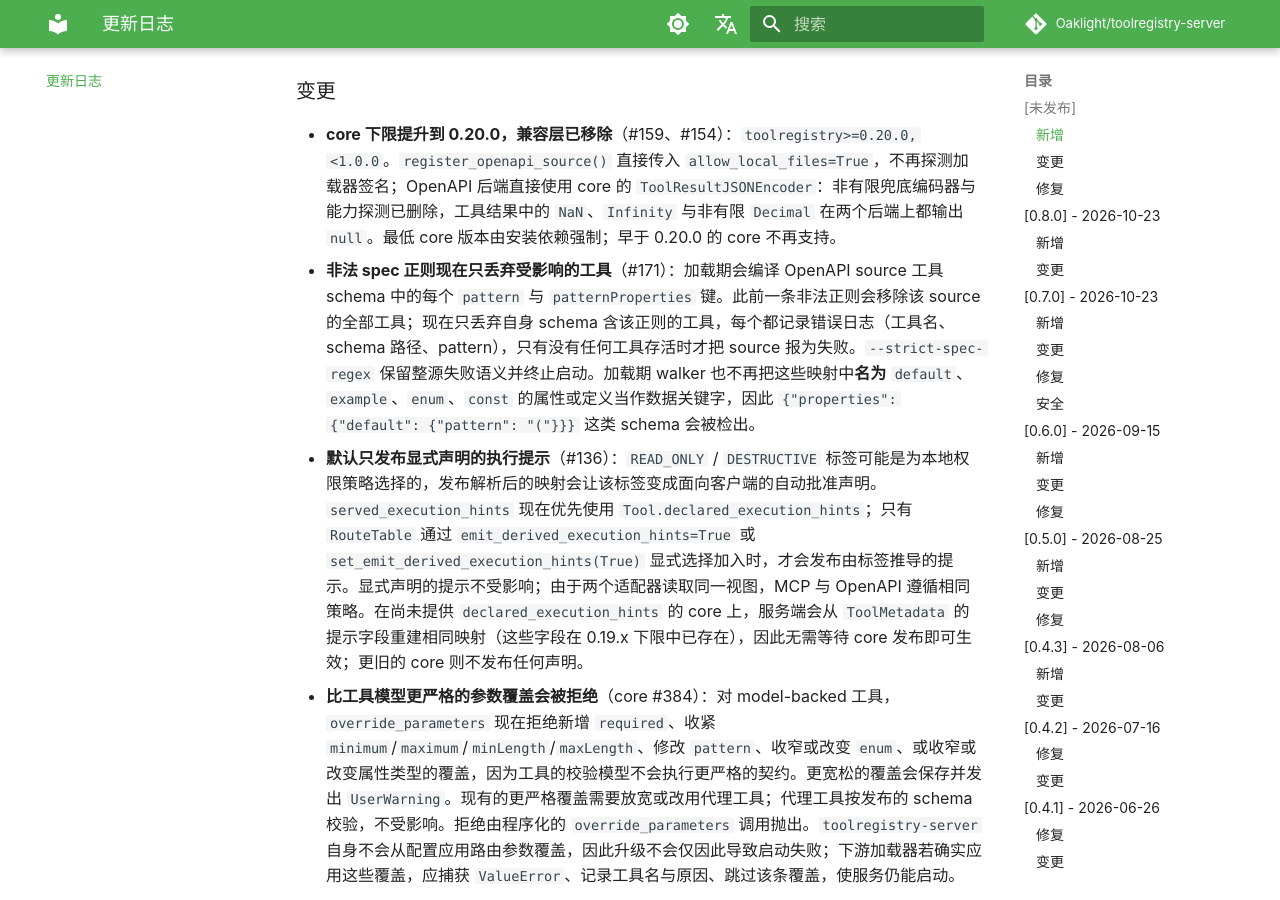
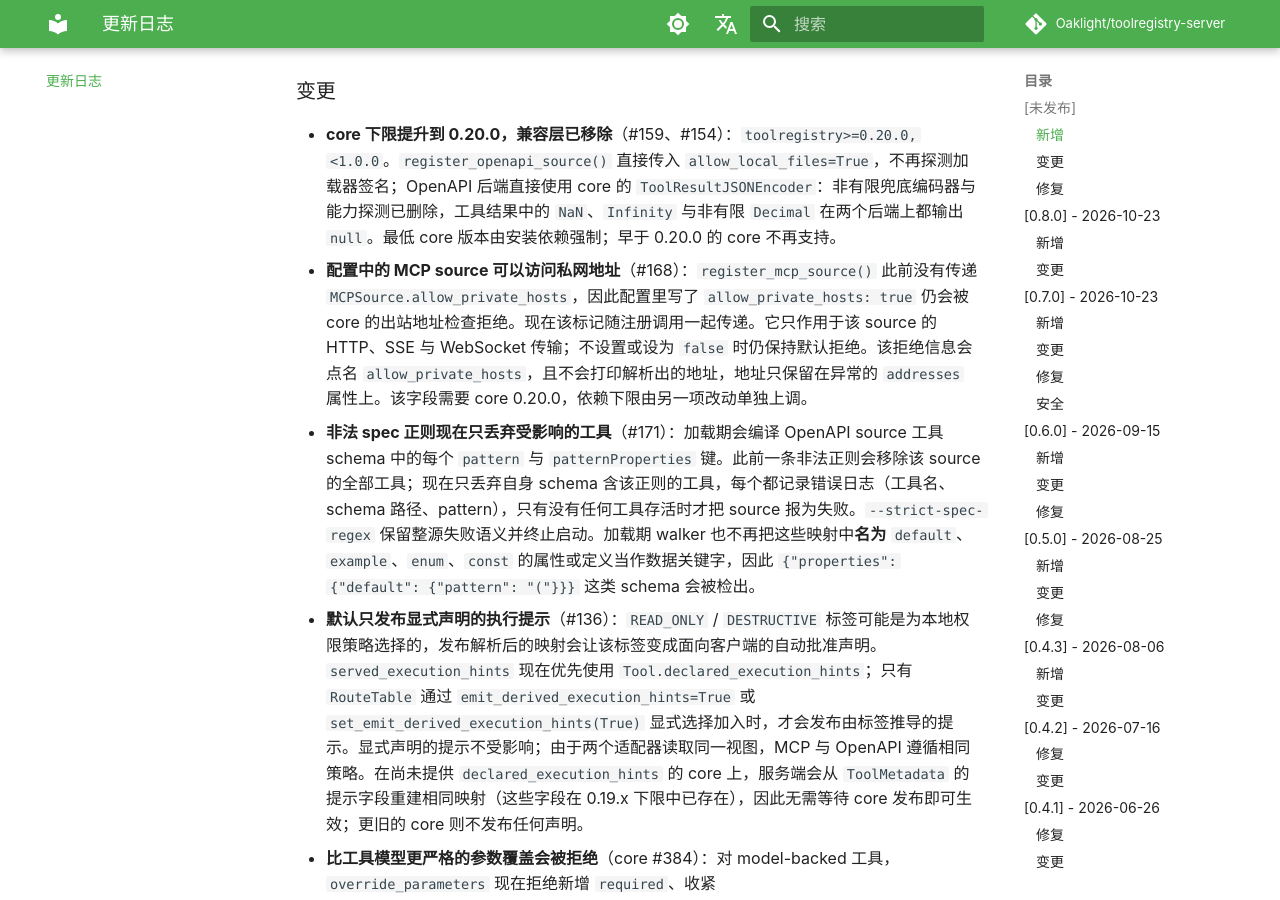
Before and after one commit to Oaklight/toolregistry-server, an MkDocs documentation site: the page built from docs/changelog.md, in a window 1280 px wide and 900 px high, scrolled down 856 px. Built offline with MkDocs 1.6.1 and Material for MkDocs 9.7.7, drawn with Linux system fonts in a browser that asks for light colours; some web fonts are replaced; comment, search, counter and statistics services are not loaded.

Commit message:
docs(changelog): 记录 MCP 私网地址转发 (#168)

```diff
--- a/docs/changelog.md
+++ b/docs/changelog.md
@@ -14,6 +14,7 @@
 ### 变更
 
 - **core 下限提升到 0.20.0，兼容层已移除**（#159、#154）：`toolregistry>=0.20.0,<1.0.0`。`register_openapi_source()` 直接传入 `allow_local_files=True`，不再探测加载器签名；OpenAPI 后端直接使用 core 的 `ToolResultJSONEncoder`：非有限兜底编码器与能力探测已删除，工具结果中的 `NaN`、`Infinity` 与非有限 `Decimal` 在两个后端上都输出 `null`。最低 core 版本由安装依赖强制；早于 0.20.0 的 core 不再支持。
+- **配置中的 MCP source 可以访问私网地址**（#168）：`register_mcp_source()` 此前没有传递 `MCPSource.allow_private_hosts`，因此配置里写了 `allow_private_hosts: true` 仍会被 core 的出站地址检查拒绝。现在该标记随注册调用一起传递。它只作用于该 source 的 HTTP、SSE 与 WebSocket 传输；不设置或设为 `false` 时仍保持默认拒绝。该拒绝信息会点名 `allow_private_hosts`，且不会打印解析出的地址，地址只保留在异常的 `addresses` 属性上。该字段需要 core 0.20.0，依赖下限由另一项改动单独上调。
 - **非法 spec 正则现在只丢弃受影响的工具**（#171）：加载期会编译 OpenAPI source 工具 schema 中的每个 `pattern` 与 `patternProperties` 键。此前一条非法正则会移除该 source 的全部工具；现在只丢弃自身 schema 含该正则的工具，每个都记录错误日志（工具名、schema 路径、pattern），只有没有任何工具存活时才把 source 报为失败。`--strict-spec-regex` 保留整源失败语义并终止启动。加载期 walker 也不再把这些映射中**名为** `default`、`example`、`enum`、`const` 的属性或定义当作数据关键字，因此 `{"properties": {"default": {"pattern": "("}}}` 这类 schema 会被检出。
 - **默认只发布显式声明的执行提示**（#136）：`READ_ONLY` / `DESTRUCTIVE` 标签可能是为本地权限策略选择的，发布解析后的映射会让该标签变成面向客户端的自动批准声明。`served_execution_hints` 现在优先使用 `Tool.declared_execution_hints`；只有 `RouteTable` 通过 `emit_derived_execution_hints=True` 或 `set_emit_derived_execution_hints(True)` 显式选择加入时，才会发布由标签推导的提示。显式声明的提示不受影响；由于两个适配器读取同一视图，MCP 与 OpenAPI 遵循相同策略。在尚未提供 `declared_execution_hints` 的 core 上，服务端会从 `ToolMetadata` 的提示字段重建相同映射（这些字段在 0.19.x 下限中已存在），因此无需等待 core 发布即可生效；更旧的 core 则不发布任何声明。
 - **比工具模型更严格的参数覆盖会被拒绝**（core #384）：对 model-backed 工具，`override_parameters` 现在拒绝新增 `required`、收紧 `minimum`/`maximum`/`minLength`/`maxLength`、修改 `pattern`、收窄或改变 `enum`、或收窄或改变属性类型的覆盖，因为工具的校验模型不会执行更严格的契约。更宽松的覆盖会保存并发出 `UserWarning`。现有的更严格覆盖需要放宽或改用代理工具；代理工具按发布的 schema 校验，不受影响。拒绝由程序化的 `override_parameters` 调用抛出。`toolregistry-server` 自身不会从配置应用路由参数覆盖，因此升级不会仅因此导致启动失败；下游加载器若确实应用这些覆盖，应捕获 `ValueError`、记录工具名与原因、跳过该条覆盖，使服务仍能启动。
```
